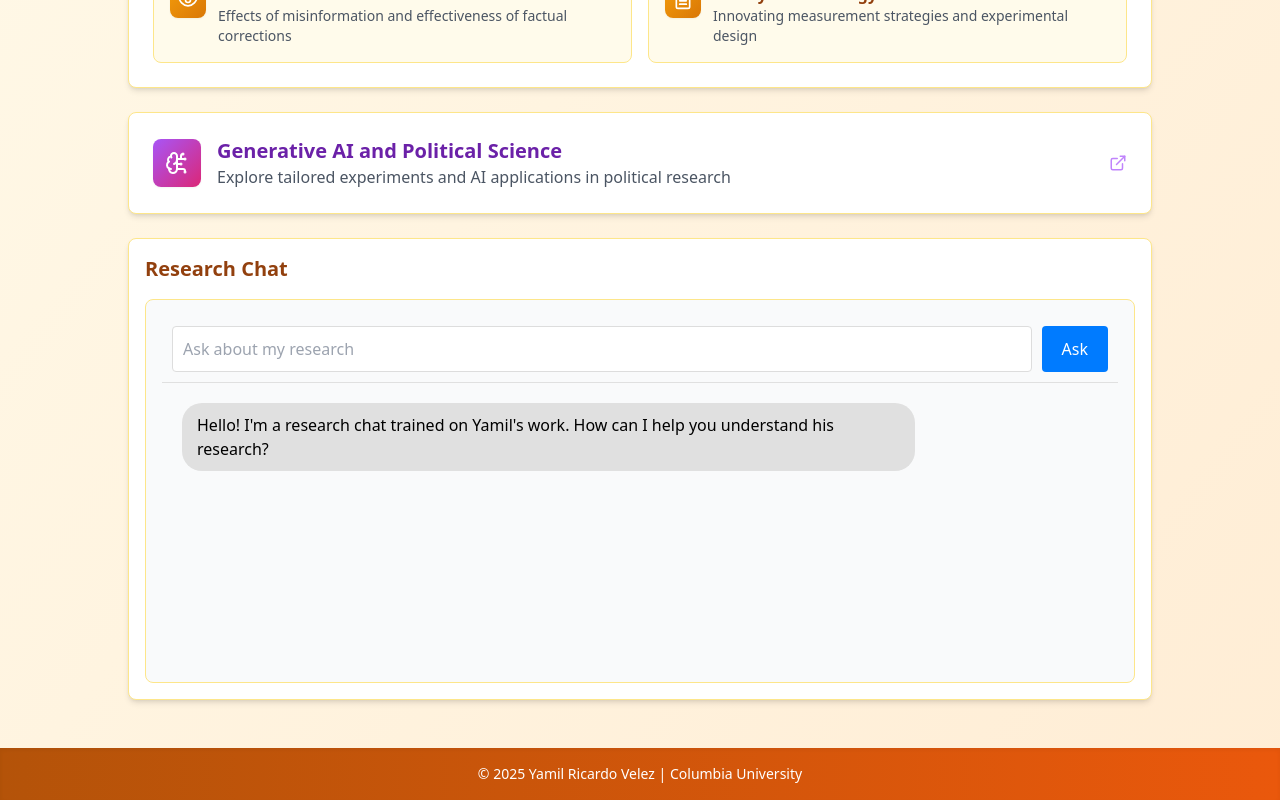
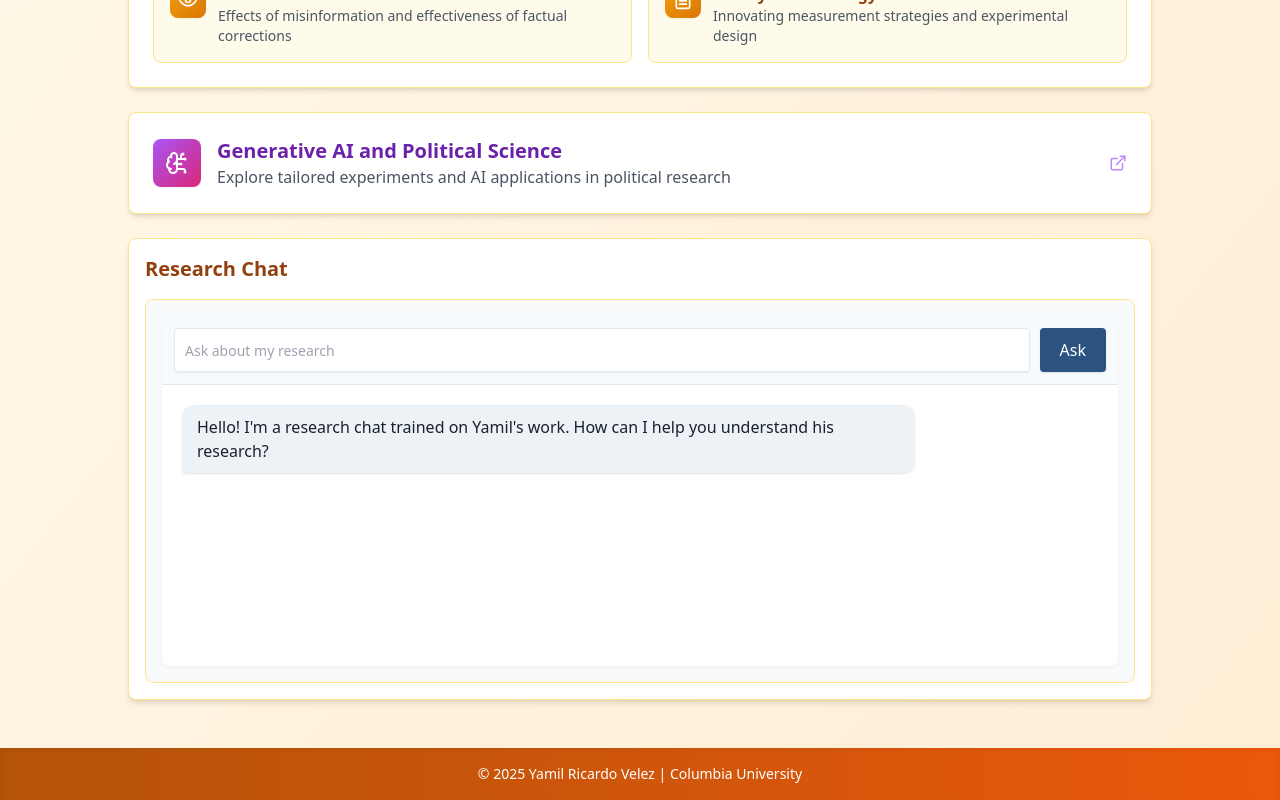
Before and after one commit to yrvelez/portfolio, a Next.js app: page / in a window 1280 px wide. Shown: the part 824-1624 px from the top of the page. Built offline with nearby package versions, Linux system fonts and the light colour scheme.

Commit message:
Update research chat with professional color scheme

```diff
--- a/app/components/ExternalResearchChat.jsx
+++ b/app/components/ExternalResearchChat.jsx
@@ -247,10 +247,15 @@ const ExternalResearchChat = () => {
       display: 'flex',
       flexDirection: 'column',
       height: '100%',
+      backgroundColor: '#FFFFFF',
+      borderRadius: '8px',
+      overflow: 'hidden',
+      boxShadow: '0 2px 4px rgba(0, 0, 0, 0.05)',
     }}>
       <form id="chatbot-form" style={{
-        padding: '10px',
-        borderBottom: '1px solid #e0e0e0',
+        padding: '12px',
+        borderBottom: '1px solid #E2E8F0',
+        backgroundColor: '#F7FAFC',
       }}>
         <div className="input-container" style={{
           display: 'flex',
@@ -263,21 +268,26 @@ const ExternalResearchChat = () => {
             style={{
               flexGrow: 1,
               padding: '10px',
-              border: '1px solid #ddd',
+              border: '1px solid #E2E8F0',
               borderRadius: '4px',
               marginRight: '10px',
+              boxShadow: '0 1px 2px rgba(0, 0, 0, 0.05)',
+              fontSize: '14px',
             }}
           />
           <button
             id="submit-button"
             type="submit"
             style={{
-              backgroundColor: '#007bff',
+              backgroundColor: '#2C5282',
               color: 'white',
               border: 'none',
               padding: '10px 20px',
               borderRadius: '4px',
               cursor: 'pointer',
+              fontWeight: '500',
+              boxShadow: '0 1px 2px rgba(0, 0, 0, 0.1)',
+              transition: 'background-color 0.2s ease',
             }}
           >
             Ask
@@ -296,6 +306,7 @@ const ExternalResearchChat = () => {
           margin: 0,
           display: 'flex',
           flexDirection: 'column',
+          backgroundColor: '#FFFFFF',
         }}
       >
       </ul>
@@ -304,19 +315,22 @@ const ExternalResearchChat = () => {
         .chat-bubble {
           max-width: 80%;
           padding: 10px 15px;
-          border-radius: 20px;
+          border-radius: 12px;
           margin-bottom: 10px;
           word-wrap: break-word;
+          box-shadow: 0 1px 2px rgba(0, 0, 0, 0.1);
         }
         .user-message {
-          background-color: #3A3A3A;
+          background-color: #2C5282;
           color: #ffffff;
           align-self: flex-end;
+          border-bottom-right-radius: 4px;
         }
         .bot-response {
-          background-color: #E0E0E0;
-          color: #000000;
+          background-color: #EDF2F7;
+          color: #1A202C;
           align-self: flex-start;
+          border-bottom-left-radius: 4px;
         }
         .loading-dots {
           display: inline-block;
```
